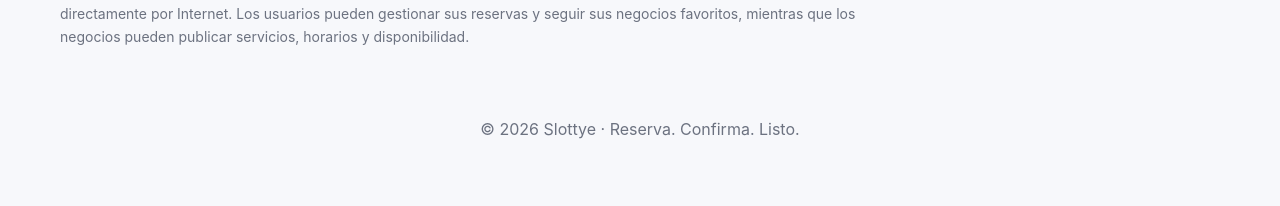
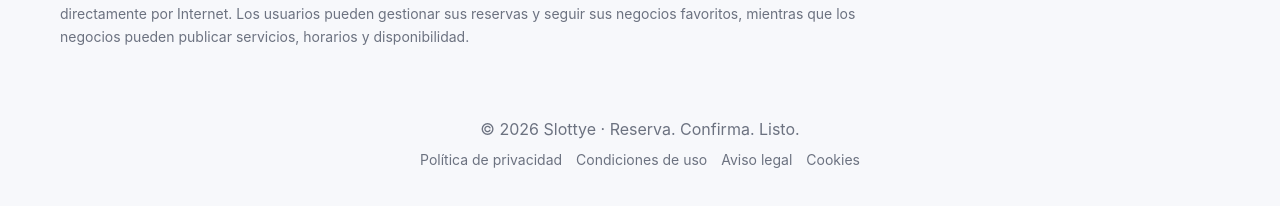
Before and after one commit to jordigarciamorilla86/slottye, a Next.js app: page / in a window 1280 px wide. Shown: the part 1032-1238 px from the top of the page. Built offline with nearby package versions, Linux system fonts and the light colour scheme; no server answers; the database is empty.

Commit message:
footer modificado

```diff
--- a/app/page.tsx
+++ b/app/page.tsx
@@ -362,9 +362,37 @@
       </main>
 
       <footer className="footer">
-        © 2026 Slottye · Reserva.
-        Confirma. Listo.
-      </footer>
+  <div>
+    © 2026 Slottye · Reserva. Confirma. Listo.
+  </div>
+
+  <div
+    style={{
+      display: "flex",
+      justifyContent: "center",
+      gap: 14,
+      flexWrap: "wrap",
+      marginTop: 12,
+      fontSize: 14,
+    }}
+  >
+    <Link href="/privacy">
+      Política de privacidad
+    </Link>
+
+    <Link href="/terms">
+      Condiciones de uso
+    </Link>
+
+    <Link href="/legal">
+      Aviso legal
+    </Link>
+
+    <Link href="/cookies">
+      Cookies
+    </Link>
+  </div>
+</footer>
     </>
   );
 }
```
